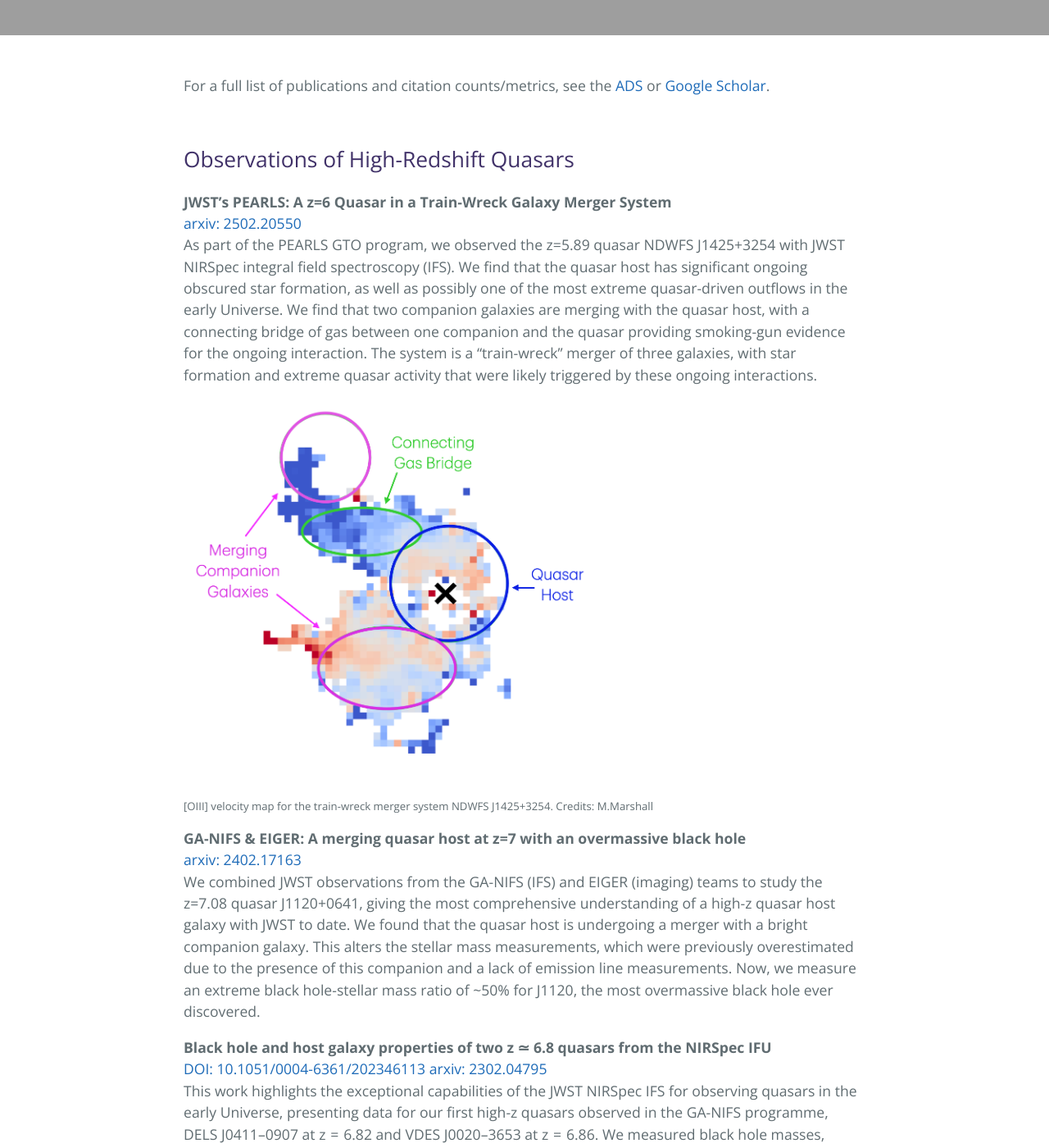
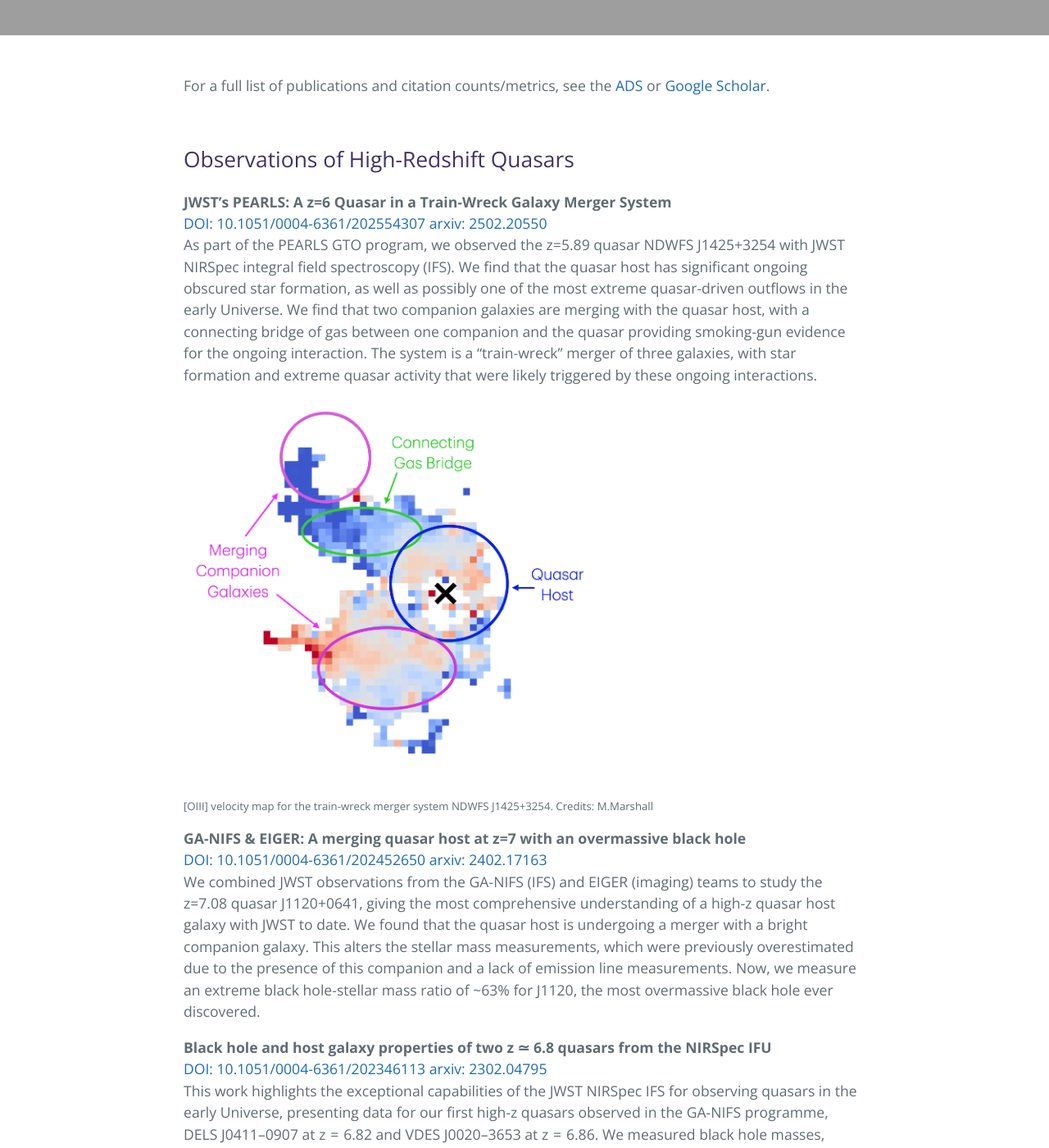
Before and after one commit to madelinemarshall/madelinemarshall.github.io, a Jekyll site: the page built from publications.md, in a window 1280 px wide and 1400 px high, scrolled down 298 px. Shown: the whole window at 82% size. Built offline with Jekyll 4.4.1, drawn with Linux system fonts in a browser that asks for light colours.

Commit message:
Update publications.md

```diff
--- a/publications.md
+++ b/publications.md
@@ -15,7 +15,7 @@ For a full list of publications and citation counts/metrics, see the [ADS](https
 ## Observations of High-Redshift Quasars <br>
 
 **JWST's PEARLS: A z=6 Quasar in a Train-Wreck Galaxy Merger System**<br>
-[arxiv: 2502.20550](https://arxiv.org/abs/2502.20550)<br>
+[DOI: 10.1051/0004-6361/202554307](https://doi.org/10.1051/0004-6361/202554307) [arxiv: 2502.20550](https://arxiv.org/abs/2502.20550)<br>
 As part of the PEARLS GTO program, we observed the z=5.89 quasar NDWFS J1425+3254 with JWST NIRSpec integral field spectroscopy (IFS).
 We find that the quasar host has significant ongoing obscured star formation, as well as possibly one of the most extreme quasar-driven outflows in the early Universe.
 We find that two companion galaxies are merging with the quasar host, with a connecting bridge of gas between one companion and the quasar providing smoking-gun evidence for the ongoing interaction.
@@ -27,9 +27,9 @@ The system is a "train-wreck" merger of three galaxies, with star formation and
 
 
 **GA-NIFS & EIGER: A merging quasar host at z=7 with an overmassive black hole**<br>
-[arxiv: 2402.17163](https://arxiv.org/abs/2402.17163)<br>
+[DOI: 10.1051/0004-6361/202452650](https://doi.org/10.1051/0004-6361/202452650) [arxiv: 2402.17163](https://arxiv.org/abs/2402.17163)<br>
 We combined JWST observations from the GA-NIFS (IFS) and EIGER (imaging) teams to study the z=7.08 quasar J1120+0641, giving the most comprehensive understanding of a high-z quasar host galaxy with JWST to date.
-We found that the quasar host is undergoing a merger with a bright companion galaxy. This alters the stellar mass measurements, which were previously overestimated due to the presence of this companion and a lack of emission line measurements. Now, we measure an extreme black hole-stellar mass ratio of ~50% for J1120, the most overmassive black hole ever discovered.
+We found that the quasar host is undergoing a merger with a bright companion galaxy. This alters the stellar mass measurements, which were previously overestimated due to the presence of this companion and a lack of emission line measurements. Now, we measure an extreme black hole-stellar mass ratio of ~63% for J1120, the most overmassive black hole ever discovered.
 
 
 **Black hole and host galaxy properties of two z ≃ 6.8 quasars from the NIRSpec IFU**<br>
```
